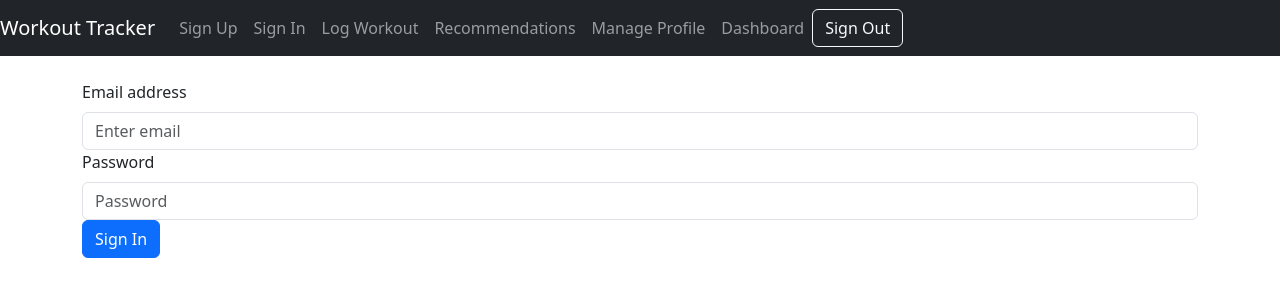
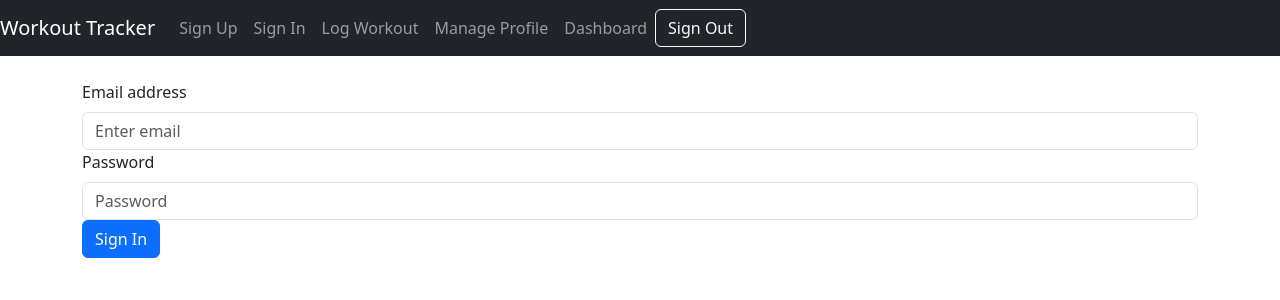
Before and after one commit to eleon024/workout-tracker, a React (Create React App) app: page / in a window 1280 px wide. Shown: the top 300 px of the page. Built offline with nearby package versions, Linux system fonts and the light colour scheme; no server answers; sample sign-in values are in the browser's storage.

Commit message:
remove recommendations. not ready yet

```diff
--- a/src/App.js
+++ b/src/App.js
@@ -33,7 +33,7 @@ function App() {
               {currentUser && (
                 <>
                   <Nav.Link as={Link} to="/log-workout">Log Workout</Nav.Link>
-                  <Nav.Link as={Link} to="/recommendations">Recommendations</Nav.Link>
+                  {/* <Nav.Link as={Link} to="/recommendations">Recommendations</Nav.Link>*/}
                   <Nav.Link as={Link} to="/manage-profile">Manage Profile</Nav.Link>
                   <Nav.Link as={Link} to="/dashboard">Dashboard</Nav.Link>
                 </>
```
